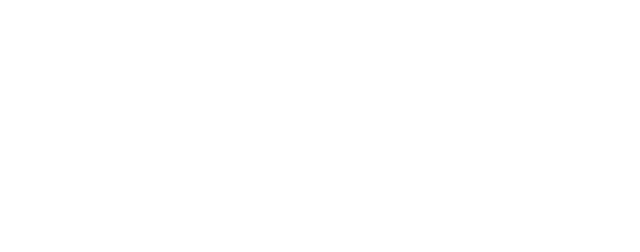
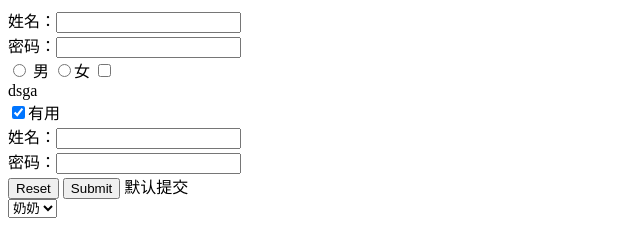
Before and after one commit to bigdataOrfrontEnd/qianduan-base, a plain HTML site: page html/07.表单标签.html in a window 1280 px wide. Shown: the whole page, without its empty margins (0-640 px from the left). Drawn offline with Linux system fonts and the light colour scheme.

Commit message:
表单和按钮

```diff
--- a/html/07.表单标签.html
+++ b/html/07.表单标签.html
@@ -6,5 +6,31 @@
     <meta name="viewport" content="width=device-width, initial-scale=1.0" />
     <title>表单标签的格式</title>
   </head>
-  <body></body>
+  <body>
+    姓名：<input type="text" />
+    <br />
+    密码：<input type="password" />
+    <br />
+    <input type="radio" name="sex" id="nan" /> <label for="nan">男 </label>
+    <label> <input type="radio" name="sex" />女 </label>
+    <input type="checkbox" name="like" id="meibv" /><label for="meibv">
+      <div><span>dsga</span></div>
+    </label>
+    <label> <input type="checkbox" name="like" checked />有用 </label>
+    <form>
+      <!-- form表单域是配合按钮去提交的 -->
+      姓名：<input type="text" />
+      <br />
+      密码：<input type="password" />
+      <br />
+      <!-- <button type="reset"></button> -->
+      <input type="reset" />
+      <input type="submit" />
+      <label for="meibv"> 默认提交</label>
+    </form>
+    <select>
+      <option>本经</option>
+      <option selected>奶奶</option>
+    </select>
+  </body>
 </html>
```
